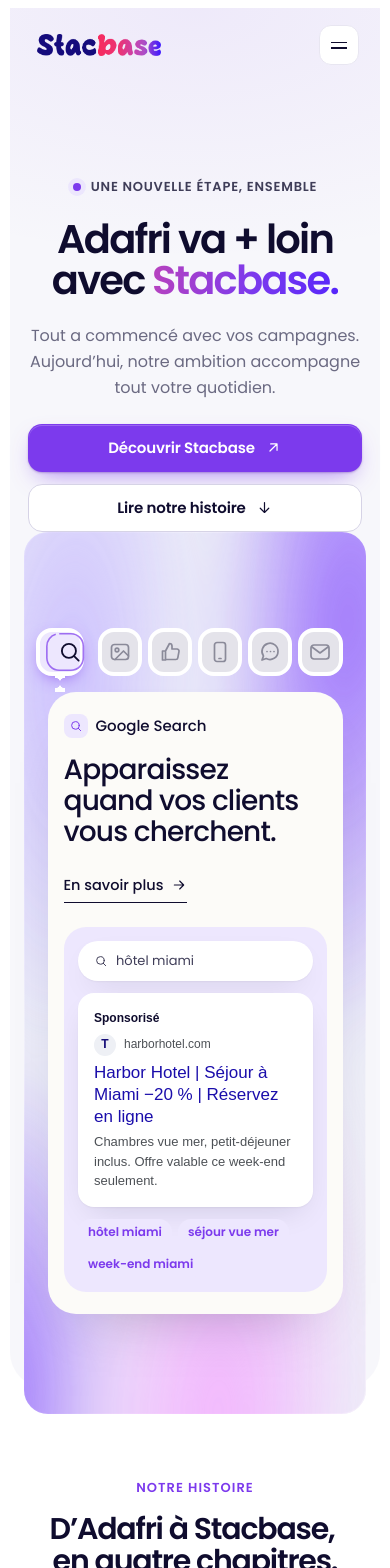
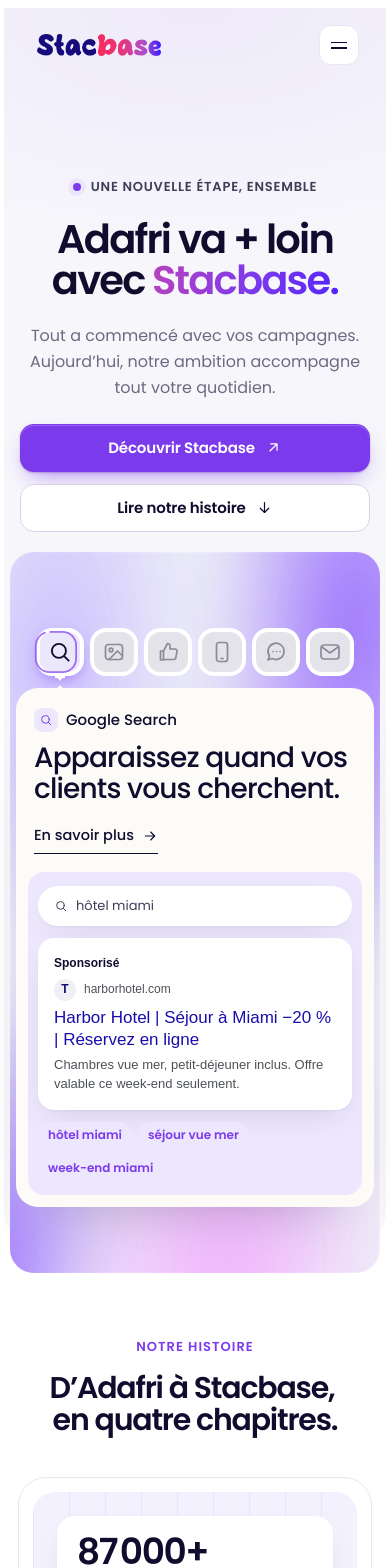
Before and after one commit to Cheikh-Kanteye/stacbase-landing, a Next.js app: page /adafri in a window 390 px wide. Shown: the top 1568 px of the page. Built offline with nearby package versions, Linux system fonts and the light colour scheme.

Commit message:
fix(site): hub Publicité pleine largeur sur mobile (#16)
Marges réduites autour du hub, dans la carte et autour de l'aperçu : la
carte n'a plus l'air mince sur téléphone.

```diff
--- a/components/AdHub.module.css
+++ b/components/AdHub.module.css
@@ -705,12 +705,43 @@
     border-radius: 16px;
   }
 
+  /* Sur mobile, chaque pixel compte : marges réduites, l'aperçu prend toute
+     la largeur de la carte (retour du 2026-10-26). */
+  .stage {
+    margin-top: 76px;
+    padding: 20px 6px 10px;
+  }
+
   .card {
-    padding: 22px 16px;
+    gap: 18px;
+    min-height: 0;
+    margin-top: 14px;
+    padding: 20px 12px 12px;
+    border-radius: 22px;
+  }
+
+  .text {
+    gap: 10px;
+    padding: 0 6px;
   }
 
   .visual {
-    padding: 14px;
+    min-height: 0;
+    padding: 14px 10px;
+    border-radius: 16px;
+  }
+
+  .visualSwap > * > *,
+  .phone {
+    width: 100% !important;
+  }
+
+  .banner {
+    min-height: 220px;
+  }
+
+  .siteBody {
+    grid-template-columns: 1fr 1.3fr;
   }
 
   .pillL,
--- a/components/AdafriStory.module.css
+++ b/components/AdafriStory.module.css
@@ -879,3 +879,19 @@
 .chapter:global(.is-in) .vPhoto img {
   transform: none;
 }
+
+/* Mobile : le cadre du haut colle aux bords, le hub respire en largeur. */
+@media (max-width: 560px) {
+  .heroWrap {
+    padding: 0 4px;
+  }
+
+  .hero {
+    padding-right: 6px;
+    padding-left: 6px;
+  }
+
+  .heroText {
+    padding: 0 10px;
+  }
+}
```
